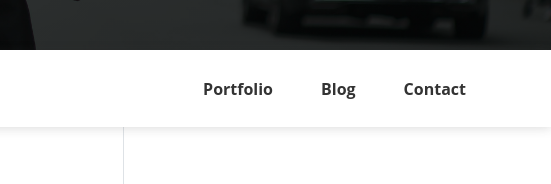
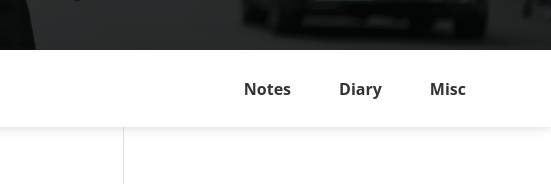
Before and after one commit to xiaolong70701/yueswater.github.io, a plain HTML site: page index.html in a window 1280 px wide. Shown: the part 590-774 px from the top of the page, 729-1280 px from the left. Drawn offline with Linux system fonts and the light colour scheme; some packages are replaced by stand-ins of ours.

Commit message:
Update index.html

```diff
--- a/index.html
+++ b/index.html
@@ -48,13 +48,13 @@
                 </ul>
                 <ul class="navbar-nav ml-auto">
                     <li class="nav-item">
-                        <a href="#portfolio" class="nav-link">Portfolio</a>
+                        <a href="#portfolio" class="nav-link">Notes</a>
                     </li>
                     <li class="nav-item">
-                        <a href="blog/index.html" class="nav-link">Blog</a>
+                        <a href="blog/index.html" class="nav-link">Diary</a>
                     </li>
                     <li class="nav-item last-item">
-                        <a href="#contact" class="nav-link">Contact</a>
+                        <a href="#contact" class="nav-link">Misc</a>
                     </li>
                 </ul>
             </div>
```
